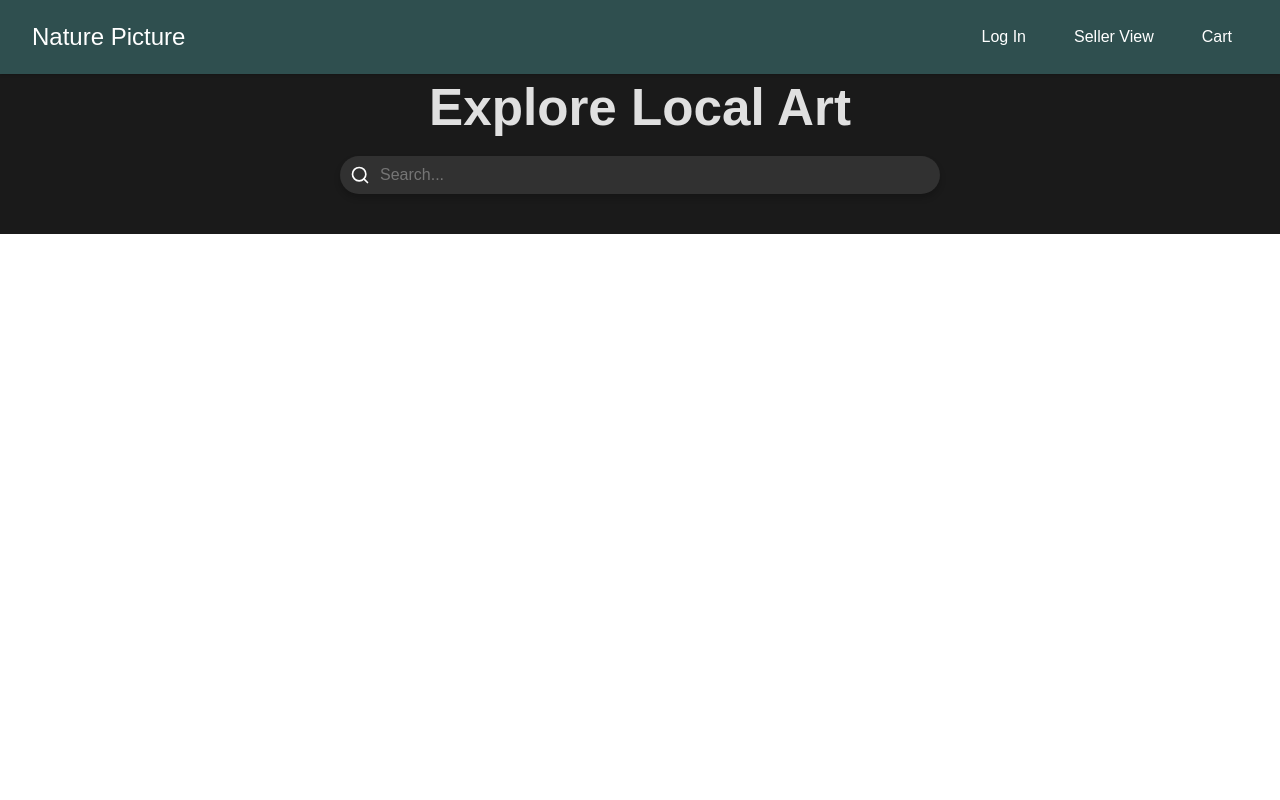
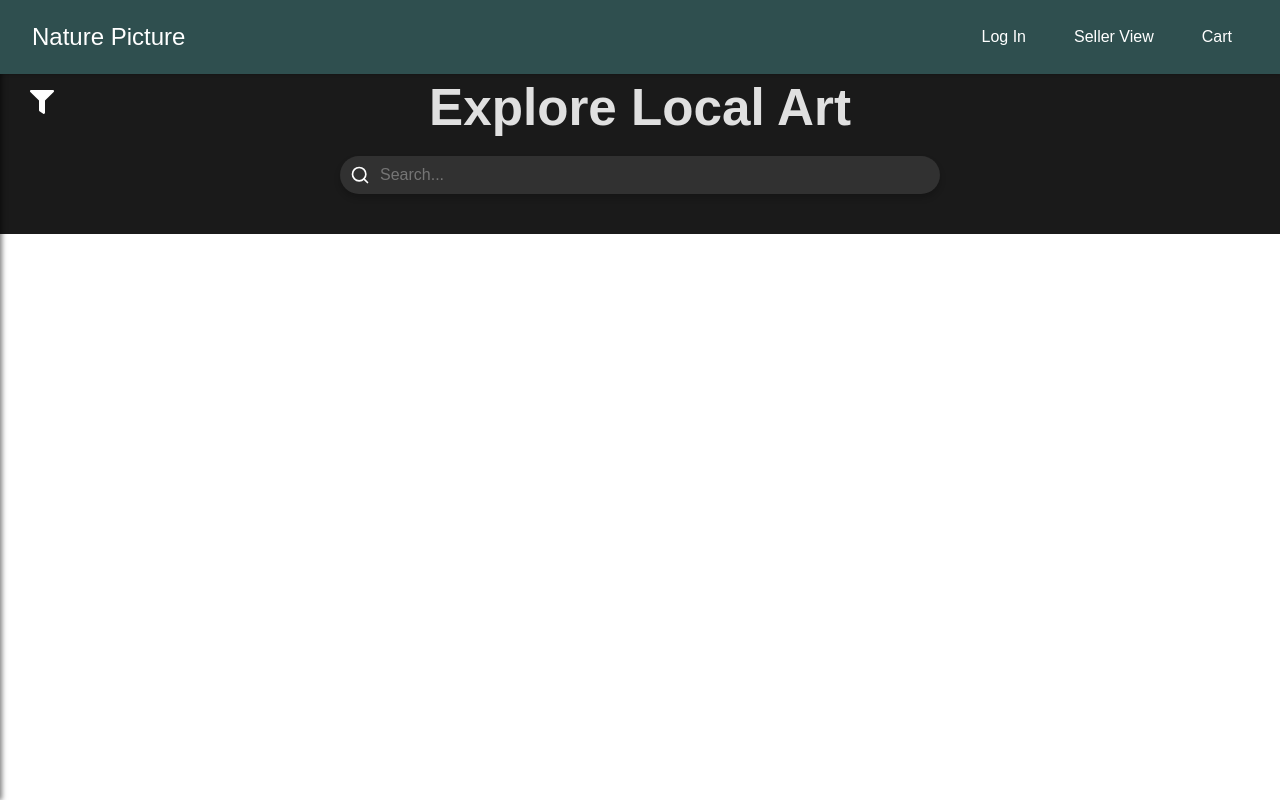
Before and after one commit to AdmiralMudkipz/Nature-Picture, a React (Vite) app in the folder Frontend/: page /home in a window 1280 px wide. Built offline with nearby package versions, Linux system fonts and the light colour scheme.

Commit message:
Sidebar with filters for listings and location

```diff
--- /dev/null
+++ b/Frontend/src/components/Sidebar.tsx
@@ -0,0 +1,165 @@
+import React, { useState } from 'react';
+import { FaFilter, FaMugHot,FaCamera, FaPrint, FaCube, FaPalette, FaEllipsisH, } from 'react-icons/fa'; // Using a filter icon for toggle button
+
+const categories = [
+  { name: 'Photography', icon: <FaCamera /> },
+  { name: 'Print', icon: <FaPrint /> },
+  { name: 'Sculpture', icon: <FaCube /> },
+  { name: 'Painting', icon: <FaPalette /> },
+  { name: 'Ceramics', icon: <FaMugHot /> },
+  { name: 'Other', icon: <FaEllipsisH /> },
+];
+
+const counties = [
+  'Atlantic', 'Bergen', 'Burlington', 'Camden', 'Cape May', 'Cumberland', 'Essex',
+  'Gloucester', 'Hudson', 'Hunterdon', 'Mercer', 'Middlesex', 'Monmouth', 'Morris',
+  'Ocean', 'Passaic', 'Salem', 'Somerset', 'Sussex', 'Union', 'Warren',
+];
+
+interface SidebarProps {
+  onCategoryChange: (selectedCategories: string[]) => void;
+  onCountyChange: (selectedCounty: string) => void;
+}
+
+const Sidebar: React.FC<SidebarProps> = ({ onCategoryChange, onCountyChange }) => {
+  const [isOpen, setIsOpen] = useState(false);
+  const [selectedCategories, setSelectedCategories] = useState<string[]>([]);
+  const [selectedCounty, setSelectedCounty] = useState('');
+
+  const toggleSidebar = () => {
+    setIsOpen(!isOpen);
+  };
+
+  const handleCheckboxChange = (category: string) => {
+    const updatedCategories = selectedCategories.includes(category)
+      ? selectedCategories.filter((item) => item !== category)
+      : [...selectedCategories, category];
+    setSelectedCategories(updatedCategories);
+    onCategoryChange(updatedCategories);
+  };
+
+  const handleCountyChange = (event: React.ChangeEvent<HTMLSelectElement>) => {
+    const county = event.target.value;
+    setSelectedCounty(county);
+    onCountyChange(county);
+  };
+
+  return (
+    <div>
+      {/* Sidebar toggle button */}
+      <button
+        style={{
+          ...styles.arrowButton,
+          left: isOpen ? '300px' : '20px', // Moves with the sidebar
+        }}
+        onClick={toggleSidebar}
+        className="sidebar-toggle-button"
+      >
+        <FaFilter style={{ fontSize: '24px' }} /> {/* Filter icon instead of arrow */}
+      </button>
+      {/* Sidebar container */}
+      <div
+        style={{
+          ...styles.sidebar,
+          transform: isOpen ? 'translateX(0)' : 'translateX(-100%)',
+        }}
+      >
+        <h3 style={styles.title}>Filters</h3>
+        <ul style={styles.list}>
+          {categories.map((category) => (
+            <li key={category.name} style={styles.listItem}>
+              <label style={styles.label}>
+                {category.icon}
+                <input
+                  type="checkbox"
+                  value={category.name}
+                  checked={selectedCategories.includes(category.name)}
+                  onChange={() => handleCheckboxChange(category.name)}
+                  style={styles.checkbox}
+                />
+                {category.name}
+              </label>
+            </li>
+          ))}
+        </ul>
+        <div style={styles.dropdown}>
+          <label htmlFor="county" style={styles.label}>Select County:</label>
+          <select id="county" value={selectedCounty} onChange={handleCountyChange} style={styles.select}>
+            <option value="">Select a county...</option>
+            {counties.map((county) => (
+              <option key={county} value={county}>{county}</option>
+            ))}
+          </select>
+        </div>
+      </div>
+    </div>
+  );
+};
+
+const styles = {
+  arrowButton: {
+    position: 'absolute' as const,
+    top: '80px', // Aligned with the "Explore Local Art" header
+    zIndex: 1000,
+    padding: '10px',
+    fontSize: '18px',
+    cursor: 'pointer',
+    backgroundColor: 'transparent', // Transparent button
+    border: 'none',
+    color: '#fff',
+    transition: 'left 0.3s ease, color 0.3s ease', // Smooth transitions
+  },
+  sidebar: {
+    position: 'fixed' as const,
+    top: 0,
+    left: 0,
+    width: '300px',
+    height: '100%',
+    background: 'linear-gradient(to right, #1c1c1c, #2c2c2c)', // Subtle gradient background
+    color: '#fff',
+    padding: '30px', // Added more padding for "free" layout
+    boxShadow: '2px 0 5px rgba(0, 0, 0, 0.5)',
+    zIndex: 999,
+    transition: 'transform 0.3s ease-in-out',
+    overflowY: 'auto' as const,
+  },
+  title: {
+    fontSize: '20px',
+    fontWeight: 'bold',
+    marginBottom: '20px',
+    borderBottom: '1px solid #444',
+    paddingBottom: '10px',
+  },
+  list: {
+    listStyleType: 'none',
+    padding: 0,
+    margin: 0,
+  },
+  listItem: {
+    marginBottom: '20px', // Increased spacing
+  },
+  label: {
+    display: 'flex',
+    alignItems: 'center',
+    fontSize: '18px', // Slightly larger font for better readability
+    cursor: 'pointer',
+    gap: '15px', // Spacing between icons and text
+  },
+  checkbox: {
+    marginRight: '10px',
+  },
+  dropdown: {
+    marginTop: '30px', // Added more spacing
+  },
+  select: {
+    width: '100%',
+    padding: '12px',
+    fontSize: '16px',
+    borderRadius: '5px',
+    border: '1px solid #ccc',
+    background: '#2c2c2c',
+    color: '#fff',
+  },
+};
+
+export default Sidebar;
--- a/Frontend/src/pages/Home.tsx
+++ b/Frontend/src/pages/Home.tsx
@@ -1,18 +1,27 @@
 import React from 'react';
 import SearchBar from '../components/SearchBar';
+import Sidebar from '../components/sidebar';
 
-const App: React.FC = () => {
+const Home: React.FC = () => {
+
   const handleSearch = (query: string) => {
     console.log('Searching for:', query);
     alert(`You searched for: ${query}`);
   };
+const handleCategoryChange = (categories: string[]) => {
+    console.log('Selected Categories:', categories);
+  };
 
+  const handleCountyChange = (county: string) => {
+    console.log('Selected County:', county);
+  };
   return (
     <div>
       <h1 style={{ textAlign: 'center' }}>Explore Local Art</h1>
       <SearchBar onSearch={handleSearch} />
+      <Sidebar onCategoryChange={handleCategoryChange} onCountyChange={handleCountyChange} />
     </div>
   );
 };
 
-export default App;
+export default Home;
```
